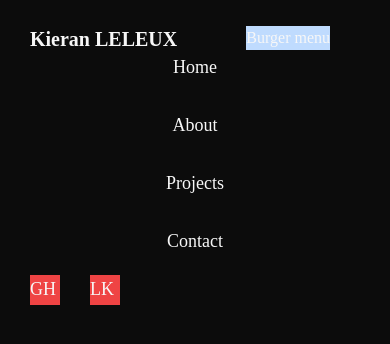
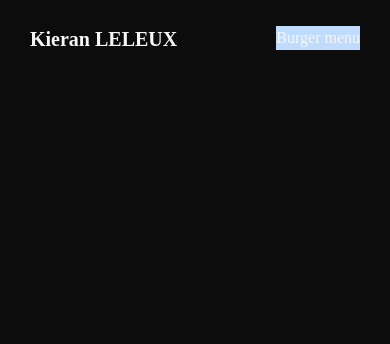
Before and after one commit to kilelx/portfolio, a React (Vite) app: page / in a window 390 px wide. Shown: the top 344 px of the page. Built offline with nearby package versions, Linux system fonts and the light colour scheme.

Commit message:
finished: navbar

```diff
--- a/src/components/Header.tsx
+++ b/src/components/Header.tsx
@@ -12,9 +12,9 @@ export default function Header() {
         <a href="#hero_section">Kieran LELEUX</a>
       </div>
 
-      <div className="md:flex md:flex-row md:justify-between">
-        <nav className="text-lg md:flex md:justify-between">
-          <ul className="flex flex-col md:flex-row gap-[30px] text-center">
+      <div className={`${showMenu ? "mob:flex mob:items-center mob:justify-center mob:w-full mob:h-[90vh]" : "mob:hidden"}`}>
+        <nav className="text-lg flex flex-col items-center md:justify-between">
+          <ul className="flex flex-col md:flex-row gap-[30px] text-center md:absolute md:left-1/2 md:transform md:-translate-x-1/2">
             <li><a href="">Home</a></li>
             <li><a href="">About</a></li>
             <li><a href="">Projects</a></li>
@@ -43,7 +43,7 @@ export default function Header() {
 
       <button
       onClick={() => setShowMenu(!showMenu)}
-      className={`${showMenu ? "bg-red-200" : "bg-blue-200"} absolute right-0 top-[26px] mr-[30px] md:hidden`}
+      className={`${showMenu ? "bg-red-200" : "bg-blue-200"} absolute right-0 top-[26px] md:hidden`}
       >Burger menu</button>
     </header>
   );
--- a/tailwind.config.js
+++ b/tailwind.config.js
@@ -5,6 +5,10 @@ export default {
     "./src/**/*.{js,ts,jsx,tsx}",
   ],
   theme: {
+    screens: {
+      'mob': {"max": "767px"},
+      'md': '768px',
+    },
     extend: {
       colors: {
         dark: "#0C0C0C",
```
